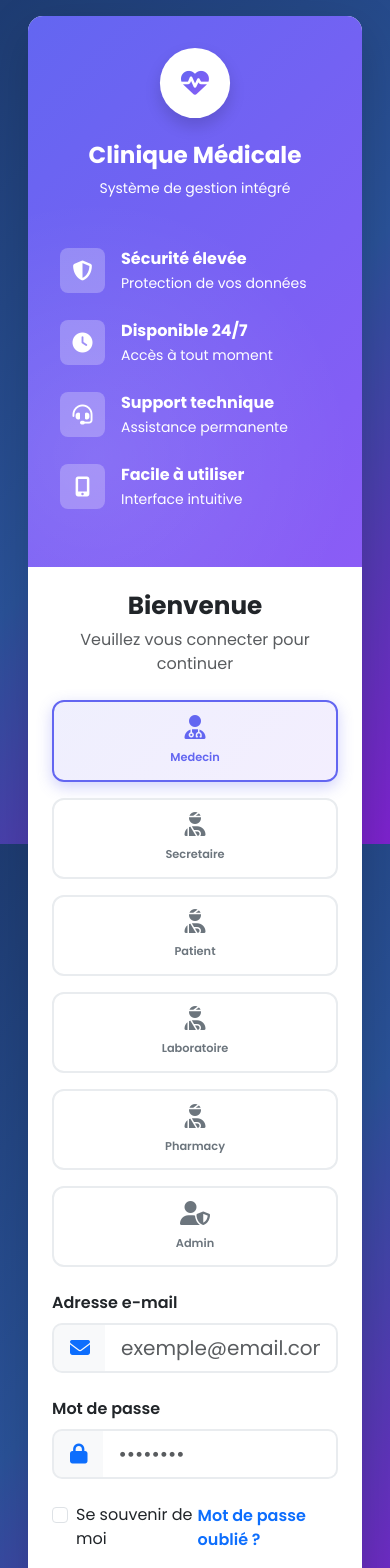
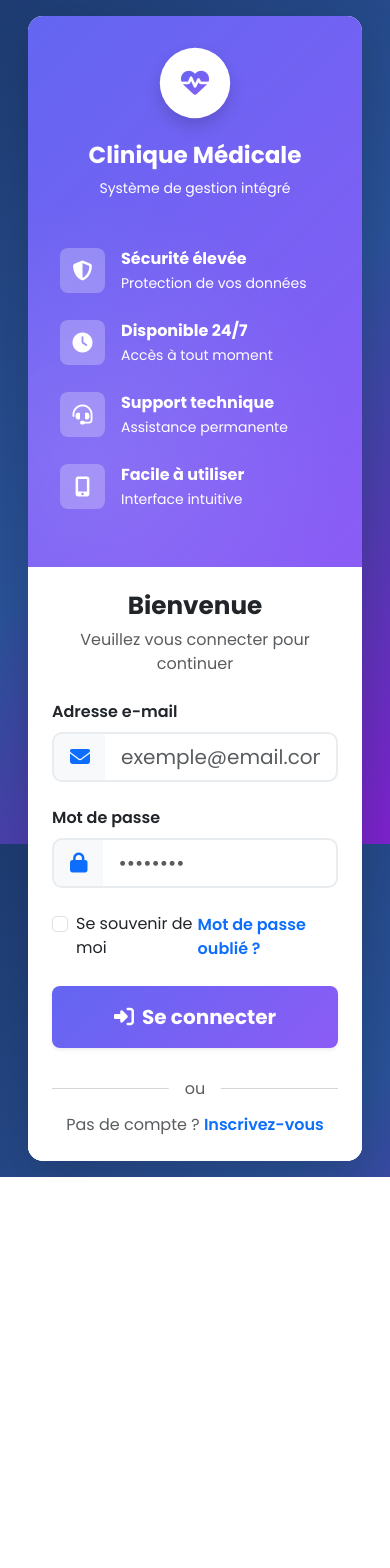
Before and after one commit to boukadia/MediSyncFront, a React (Vite) app: page /login in a window 390 px wide. Shown: the top 1568 px of the page. After the commit the page ends 1177 px from the top, so only its background shows below. Built offline with nearby package versions, Linux system fonts and the light colour scheme.

Commit message:
ajouter data dans database

```diff
--- a/package.json
+++ b/package.json
@@ -12,6 +12,7 @@
   "dependencies": {
     "@popperjs/core": "^2.11.8",
     "bootstrap": "^5.3.8",
+    "cors": "^2.8.5",
     "react": "^19.2.0",
     "react-bootstrap": "^2.10.10",
     "react-dom": "^19.2.0",
--- a/src/components/forms/LoginForm.tsx
+++ b/src/components/forms/LoginForm.tsx
@@ -1,24 +1,32 @@
 import "../../styles/pages/login.css";
 import PanelLeft from "../layout/PanelLeft";
-import { useState } from "react";
+import { useEffect, useState } from "react";
 
 function LoginForm() {
-   ;
-   const [email,setEmail]=useState("");
-   const [name,setName]=useState("");
-   const [prenom,setPrenom]=useState("");
-   const [telephone,setTelephone]=useState("");
-   const [password,setPassword]=useState("");
-   const [confirmation,setConfirmation]=useState("");
+  const [email, setEmail] = useState("");
 
+  const [password, setPassword] = useState("");
+  // useEffect(()=>{
+
+  // },[email])
+
+  //  function handleLogin() {
+  //   fetch("http://localhost:3000/api/disponibilites/",{
+  //     method:"GET",
+  //     headers:{
+  //       "Content-Type":"application/json"
+  //     }
+
+  //   })
+  //   .then(res=>res.json())
+  //   .then(data=>{
+  //     console.log(data[0].medecin.name)
+  //   })
+  //   .catch(err=>console.log(err))
+
+  //  }
 
   const backgroundButton = (e) => {
-    // if (e.currentTarget.ch) {
-
-    // } else {
-
-    // }
-
     const btn = document.querySelectorAll(".user-type-btn");
     btn.forEach(function (bt) {
       bt.classList.remove("active");
@@ -38,69 +46,6 @@ function LoginForm() {
                 Veuillez vous connecter pour continuer
               </p>
             </div>
-<div className="row row-cols-1 row-cols-sm-2 row-cols-md-3 g-3 mb-4">
-  <div className="col">
-    <button
-      onClick={backgroundButton}
-      type="button"
-      className="btn btn-outline-primary w-100 text-center py-3 user-type-btn active"
-    >
-      <i className="fas fa-user-md d-block fs-4 mb-2"></i>
-      <small className="fw-semibold">Medecin</small>
-    </button>
-  </div>
-  <div className="col">
-    <button
-      onClick={backgroundButton}
-      type="button"
-      className="btn btn-outline-primary w-100 text-center py-3 user-type-btn"
-    >
-      <i className="fas fa-user-injured d-block fs-4 mb-2"></i>
-      <small className="fw-semibold">Secretaire</small>
-    </button>
-  </div>
-  <div className="col">
-    <button
-      onClick={backgroundButton}
-      type="button"
-      className="btn btn-outline-primary w-100 text-center py-3 user-type-btn"
-    >
-      <i className="fas fa-user-injured d-block fs-4 mb-2"></i>
-      <small className="fw-semibold">Patient</small>
-    </button>
-  </div>
-  <div className="col">
-    <button
-      onClick={backgroundButton}
-      type="button"
-      className="btn btn-outline-primary w-100 text-center py-3 user-type-btn"
-    >
-      <i className="fas fa-user-injured d-block fs-4 mb-2"></i>
-      <small className="fw-semibold">Laboratoire</small>
-    </button>
-  </div>
-  <div className="col">
-    <button
-      onClick={backgroundButton}
-      type="button"
-      className="btn btn-outline-primary w-100 text-center py-3 user-type-btn"
-    >
-      <i className="fas fa-user-injured d-block fs-4 mb-2"></i>
-      <small className="fw-semibold">Pharmacy</small>
-    </button>
-  </div>
-  <div className="col">
-    <button
-      onClick={backgroundButton}
-      type="button"
-      className="btn btn-outline-primary w-100 text-center py-3 user-type-btn"
-    >
-      <i className="fas fa-user-shield d-block fs-4 mb-2"></i>
-      <small className="fw-semibold">Admin</small>
-    </button>
-  </div>
-</div>
-
 
             <form>
               <div className="mb-4">
@@ -115,7 +60,7 @@ function LoginForm() {
                     <i className="fas fa-envelope text-primary"></i>
                   </span>
                   <input
-                  onChange={(e) => setEmail(e.target.value)}
+                    onChange={(e) => setEmail(e.target.value)}
                     type="email"
                     className="form-control border-start-0"
                     id="email"
@@ -137,6 +82,7 @@ function LoginForm() {
                     <i className="fas fa-lock text-primary"></i>
                   </span>
                   <input
+                    onChange={(e) => setPassword(e.target.value)}
                     type="password"
                     className="form-control border-start-0"
                     id="password"
--- a/src/components/forms/RegisterForm.tsx
+++ b/src/components/forms/RegisterForm.tsx
@@ -2,48 +2,61 @@
 // RegisterForm
 import '../../styles/pages/register.css';
 import PanelLeft from '../layout/PanelLeft';
+import { useState } from 'react';
 
 function RegisterForm() {
-    const backgroundButton = (e) => {
-        console.log((e.currentTarget.children[1].textContent));
-        const test=document.querySelectorAll(".test")
-        // test.forEach(element => {
+    const backgroundButton = (e: React.MouseEvent<HTMLDivElement>) => {
+        const target = e.currentTarget.children[1] as HTMLElement;
+        const fields = document.querySelectorAll(".fields")
+        // fields.forEach(element => {
         //     element.classList.remove('d-none')
         // });
-        test.forEach(element => {
+        fields.forEach(element => {
             element.classList.add('d-none')
         });
-        console.log(test);
+
+        if (target.textContent === 'Medecin') {
+            const medecinField = document.getElementById("doctorFields")
+            if (medecinField) {
+                medecinField.classList.remove("d-none")
+                medecinField.classList.add("fields")
+            }
 
 
-        if (e.currentTarget.children[1].textContent==='Medecin') {
-           const medecinField= document.getElementById("doctorFields")
-           medecinField.classList.remove("d-none")
-           medecinField.classList.add("test")
+        } else if(target.textContent === 'Patient') {
+            const patientFields = document.getElementById('patientFields')
+            if (patientFields) {
+                patientFields.classList.remove("d-none")
+            }
 
 
-        } else if(e.currentTarget.children[1].textContent==='Patient') {
-            const patientFields=document.getElementById('patientFields')
-            patientFields.classList.remove("d-none")
+        } else if(target.textContent === 'Secretaire') {
+            const adminFields = document.getElementById('adminFields')
+            if (adminFields) {
+                adminFields.classList.remove("d-none")
+            }
 
 
-        } else if(e.currentTarget.children[1].textContent==='Secretaire') {
-            const adminFields=document.getElementById('adminFields')
-            adminFields.classList.remove("d-none")
+        } else if(target.textContent === 'Pharmacy') {
+            const pharmacyFields = document.getElementById('pharmacyFields')
+            if (pharmacyFields) {
+                pharmacyFields.classList.remove("d-none")
+            }
 
 
-        } else if(e.currentTarget.children[1].textContent==='Pharmacy') {
-            const pharmacyFields=document.getElementById('pharmacyFields')
-            pharmacyFields.classList.remove("d-none")
+        } else if(target.textContent === 'Laboratoire') {
+            const laboratoireFields = document.getElementById('laboratoireFields')
+            if (laboratoireFields) {
+                laboratoireFields.classList.remove("d-none")
+            }
 
 
-        } else if(e.currentTarget.children[1].textContent==='Laboratoire') {
-            const laboratoireFields=document.getElementById('laboratoireFields')
-            laboratoireFields.classList.remove("d-none")
+        } else if(target.textContent === 'Admin') {
+            const adminFields = document.getElementById('adminFields')
+            if (adminFields) {
+                adminFields.classList.remove("d-none")
+            }
 
-
-        } else if(e.currentTarget.children[1].textContent==='Admin') {
-            const adminFields=document.getElementById('adminFields')
 
         }
 
@@ -52,9 +65,61 @@ function RegisterForm() {
       bt.classList.remove("active");
     });
     e.currentTarget.classList.add("active");
-    console.log(e.currentTarget);
 
   };
+
+
+     const [email,setEmail]=useState("");
+     const [password,setPassword]=useState("");
+     const [firstName,setFirstName]=useState("");
+     const [name,setName]=useState("");
+     const [responsable,setResponsable]=useState("");
+     const [houresTravail,setHouresTravail]=useState("");
+     const [address,setAddress]=useState("");
+     const [pharmacistName,setPharmacistName]=useState("");
+     const [phone,setPhone]=useState("");
+     const [confirmPassword,setConfirmPassword]=useState("");
+     const [licenseNumber,setLicenseNumber]=useState("");
+     const [experience,setExperience]=useState("");
+     const [emergencyContact,setEmergencyContact]=useState("");
+     const [employeeId,setEmployeeId]=useState("");
+     const [birthDate,setBirthDate]=useState("");
+    // useEffect(()=>{
+
+    // },[email])
+    function sendUser(){
+       fetch("http://localhost:3000/api/auth/register",{
+        method:'POST',
+        headers:{
+          "Content-Type":"application/json"
+        },
+        body:JSON.stringify({
+            email:email,
+            password:password,
+            name:name,
+            address:address,
+            // pharmacistName:pharmacistName,
+            phone:phone,
+            // confirmPassword:confirmPassword,
+            // licenseNumber:licenseNumber,
+            // experience:experience,
+            emergencyContact:emergencyContact,
+            // employeeId:employeeId,
+            // responsable:responsable,
+            // houresTravail:houresTravail
+            birthDate:birthDate
+
+        }),
+
+    })
+    .then((res)=>res.json())
+    .then((data)=>{
+      console.log(data)
+    })
+    .catch((err)=>console.log(err))
+
+
+  }
     return(
        <div className="row g-0 flex-fill">
 
@@ -119,38 +184,32 @@ function RegisterForm() {
                             <form id="registerForm" >
 
                                 <div className="row g-3 mb-3">
-                                    <div className="col-md-6">
-                                        <label className="form-label fw-semibold">Prénom *</label>
-                                        <div className="position-relative">
-                                            <input type="text" className="form-control" id="firstName" placeholder="Entrez votre prénom" required />
-                                            <i className="fas fa-user input-icon text-secondary small"></i>
-                                        </div>
-                                    </div>
+
                                     <div className="col-md-6">
                                         <label className="form-label fw-semibold">Nom *</label>
                                         <div className="position-relative">
-                                            <input type="text" className="form-control" id="lastName" placeholder="Entrez votre nom" required />
+                                            <input onChange={(e)=>{setName(e.target.value)}} type="text" className="form-control" id="name" placeholder="Entrez votre nom" required />
                                             <i className="fas fa-user input-icon text-secondary small"></i>
                                         </div>
                                     </div>
                                 </div>
 
 
- <div id="pharmacyFields"   className="d-none test">
+ <div id="pharmacyFields"   className="d-none fields">
 
 
                         <div className="row g-3 mb-3">
                                     <div className="col-md-6">
                                         <label className="form-label fw-semibold">Addresse *</label>
                                         <div className="position-relative">
-                                            <input type="text" className="form-control" id="Addresse" placeholder="Entrez votre address" required />
+                                            <input onChange={(e)=>{setAddress(e.target.value)}} type="text" className="form-control" id="Addresse" placeholder="Entrez votre address" required />
                                             <i className="fas fa-user input-icon text-secondary small"></i>
                                         </div>
                                     </div>
                                     <div className="col-md-6">
                                         <label className="form-label fw-semibold">PharmacyName *</label>
                                         <div className="position-relative">
-                                            <input type="text" className="form-control" id="PharmacistName" placeholder="Entrez le nom du pharmacy" required />
+                                            <input onChange={(e)=>{setPharmacistName(e.target.value)}} type="text" className="form-control" id="PharmacistName" placeholder="Entrez le nom du pharmacy" required />
                                             <i className="fas fa-user input-icon text-secondary small"></i>
                                         </div>
                                     </div>
@@ -158,28 +217,28 @@ function RegisterForm() {
 
  </div>
 
- <div id="laboratoireFields" className="d-none test" >
+ <div id="laboratoireFields" className="d-none fields" >
 
 
                         <div className="row g-3 mb-3">
                                     <div className="col-md-6">
                                         <label className="form-label fw-semibold">Addresse *</label>
                                         <div className="position-relative">
-                                            <input type="text" className="form-control" id="Addresse" placeholder="Entrez votre address" required />
+                                            <input onChange={(e)=>{setAddress(e.target.value)}} type="text" className="form-control" id="Addresse" placeholder="Entrez votre address" required />
                                             <i className="fas fa-user input-icon text-secondary small"></i>
                                         </div>
                                     </div>
                                     <div className="col-md-6">
                                         <label className="form-label fw-semibold">responsable *</label>
                                         <div className="position-relative">
-                                            <input type="text" className="form-control" id="PharmacistName" placeholder="Entrez le nom du pharmacy" required />
+                                            <input onChange={(e)=>{setResponsable(e.target.value)}}  type="text" className="form-control" id="responsable" placeholder="Entrez le nom du responsable" required />
                                             <i className="fas fa-user input-icon text-secondary small"></i>
                                         </div>
                                     </div>
                                     <div className="col-md-6">
                                         <label className="form-label fw-semibold">houresTravail *</label>
                                         <div className="position-relative">
-                                            <input type="text" className="form-control" id="PharmacistName" placeholder="Entrez le nom du pharmacy" required />
+                                            <input onChange={(e)=>{setHouresTravail(e.target.value)}} type="text" className="form-control" id="houresTravail" placeholder="Entrez houresTravail" required />
                                             <i className="fas fa-user input-icon text-secondary small"></i>
                                         </div>
                                     </div>
@@ -192,14 +251,14 @@ function RegisterForm() {
                                     <div className="col-md-6">
                                         <label className="form-label fw-semibold">Email *</label>
                                         <div className="position-relative">
-                                            <input type="email" className="form-control" id="email" placeholder="exemple@email.com" required />
+                                            <input onChange={(e)=>{setEmail(e.target.value)}} type="email" className="form-control" id="email" placeholder="exemple@email.com" required />
                                             <i className="fas fa-envelope input-icon text-secondary small"></i>
                                         </div>
                                     </div>
                                     <div className="col-md-6">
                                         <label className="form-label fw-semibold">Téléphone *</label>
                                         <div className="position-relative">
-                                            <input type="tel" className="form-control" id="phone" placeholder="0612345678" required />
+                                            <input onChange={(e)=>{setPhone(e.target.value)}} type="tel" className="form-control" id="phone" placeholder="0612345678" required />
                                             <i className="fas fa-phone input-icon text-secondary small"></i>
                                         </div>
                                     </div>
@@ -209,7 +268,7 @@ function RegisterForm() {
                                     <div className="col-md-6">
                                         <label className="form-label fw-semibold">Mot de passe *</label>
                                         <div className="position-relative">
-                                            <input type="password" className="form-control" id="password" placeholder="Mot de passe fort" required  /> {/*oninput={checkPasswordStrength}*/}
+                                            <input onChange={(e)=>{setPassword(e.target.value)}} type="password" className="form-control" id="password" placeholder="Mot de passe fort" required  /> {/*oninput={checkPasswordStrength}*/}
                                             <i className="fas fa-lock input-icon text-secondary small"></i>
                                         </div>
                                         <div className="password-strength mt-2 bg-light rounded-1 overflow-hidden" style={{height: '4px'}}>
@@ -219,14 +278,14 @@ function RegisterForm() {
                                     <div className="col-md-6">
                                         <label className="form-label fw-semibold">Confirmer *</label>
                                         <div className="position-relative">
-                                            <input type="password" className="form-control" id="confirmPassword" placeholder="Répétez le mot de passe" required />
+                                            <input onChange={(e)=>{setConfirmPassword(e.target.value)}} type="password" className="form-control" id="confirmPassword" placeholder="Répétez le mot de passe" required />
                                             <i className="fas fa-lock input-icon text-secondary small"></i>
                                         </div>
                                     </div>
                                 </div>
 
 
-                                <div id="doctorFields" >
+                                <div id="doctorFields" className='fields' >
                                     <div className="row g-3 mb-3">
                                         <div className="col-md-6">
                                             <label className="form-label fw-semibold">Spécialité *</label>
@@ -246,7 +305,7 @@ function RegisterForm() {
                                         <div className="col-md-6">
                                             <label className="form-label fw-semibold">N° de licence *</label>
                                             <div className="position-relative">
-                                                <input type="text" className="form-control" id="licenseNumber" placeholder="Numéro de licence médicale" />
+                                                <input onChange={(e)=>{setLicenseNumber(e.target.value)}} type="text" className="form-control" id="licenseNumber" placeholder="Numéro de licence médicale" />
                                                 <i className="fas fa-id-card input-icon text-secondary small"></i>
                                             </div>
                                         </div>
@@ -254,7 +313,7 @@ function RegisterForm() {
                                     <div className="mb-3">
                                         <label className="form-label fw-semibold">Années d'expérience *</label>
                                         <div className="position-relative">
-                                            <input type="number" className="form-control" id="experience" placeholder="Nombre d'années" min="0" />
+                                            <input onChange={(e)=>{setExperience(e.target.value)}} type="number" className="form-control" id="experience" placeholder="Nombre d'années" min="0" />
                                             <i className="fas fa-briefcase input-icon text-secondary small"></i>
                                         </div>
                                     </div>
@@ -267,12 +326,12 @@ function RegisterForm() {
 
 
 
-                                <div id="patientFields" className="d-none test">
+                                <div id="patientFields" className="d-none fields">
                                     <div className="row g-3 mb-3">
                                         <div className="col-md-6">
                                             <label className="form-label fw-semibold">Date de naissance *</label>
                                             <div className="position-relative">
-                                                <input type="date" className="form-control" id="birthDate" />
+                                                <input onChange={(e)=>{setBirthDate(e.target.value)}} type="date" className="form-control" id="birthDate" />
                                                 <i className="fas fa-calendar input-icon text-secondary small"></i>
                                             </div>
                                         </div>
@@ -291,21 +350,21 @@ function RegisterForm() {
                                     <div className="mb-3">
                                         <label className="form-label fw-semibold">Adresse *</label>
                                         <div className="position-relative">
-                                            <input type="text" className="form-control" id="address" placeholder="Votre adresse complète" />
+                                            <input onChange={(e)=>{setAddress(e.target.value)}} type="text" className="form-control" id="address" placeholder="Votre adresse complète" />
                                             <i className="fas fa-map-marker-alt input-icon text-secondary small"></i>
                                         </div>
                                     </div>
                                     <div className="mb-3">
                                         <label className="form-label fw-semibold">Contact d'urgence</label>
                                         <div className="position-relative">
-                                            <input type="tel" className="form-control" id="emergencyContact" placeholder="Numéro en cas d'urgence" />
+                                            <input onChange={(e)=>{setEmergencyContact(e.target.value)}} type="tel" className="form-control" id="emergencyContact" placeholder="Numéro en cas d'urgence" />
                                             <i className="fas fa-phone-square-alt input-icon text-secondary small"></i>
                                         </div>
                                     </div>
                                 </div>
 
 
-                                <div id="adminFields" className="d-none test">
+                                <div id="adminFields" className="d-none fields">
                                     <div className="row g-3 mb-3">
                                         <div className="col-md-6">
                                             <label className="form-label fw-semibold">Département *</label>
@@ -323,7 +382,7 @@ function RegisterForm() {
                                         <div className="col-md-6">
                                             <label className="form-label fw-semibold">ID Employé *</label>
                                             <div className="position-relative">
-                                                <input type="text" className="form-control" id="employeeId" placeholder="Numéro d'employé" />
+                                                <input onChange={(e)=>{setEmployeeId(e.target.value)}} type="text" className="form-control" id="employeeId" placeholder="Numéro d'employé" />
                                                 <i className="fas fa-id-badge input-icon text-secondary small"></i>
                                             </div>
                                         </div>
@@ -338,7 +397,7 @@ function RegisterForm() {
                                     </label>
                                 </div>
 
-                                <button type="submit" className="btn btn-primary w-100 py-3 fw-semibold shadow btn-register bg-gradient-primary border-0 transition-all">
+                                <button onClick={sendUser} type="submit" className="btn btn-primary w-100 py-3 fw-semibold shadow btn-register bg-gradient-primary border-0 transition-all">
                                     <i className="fas fa-user-plus me-2"></i>Créer mon compte
                                 </button>
                             </form>
```
Also changed, not shown: src/styles/pages/register.css (+12 -5 lines), 1 other file (tests, documents, lock files or other folders).
